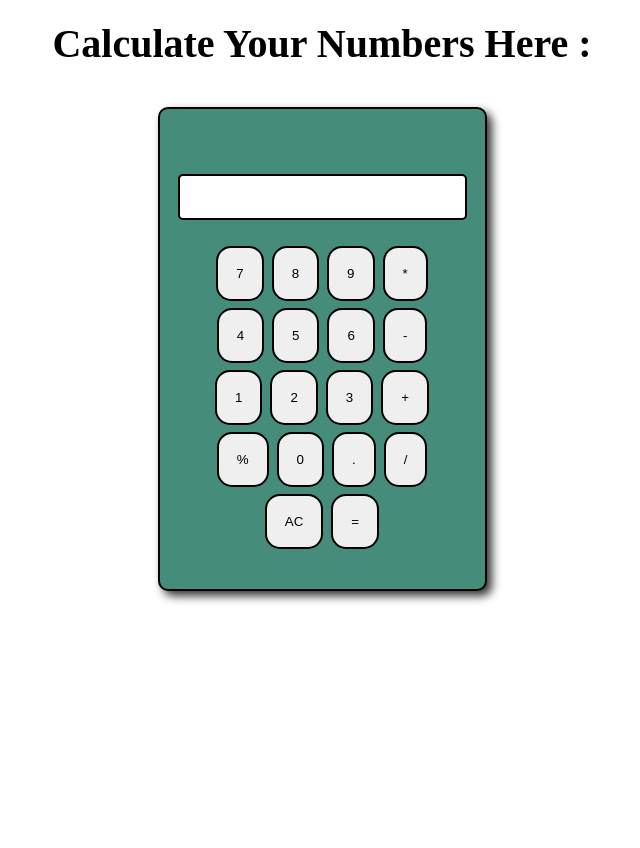
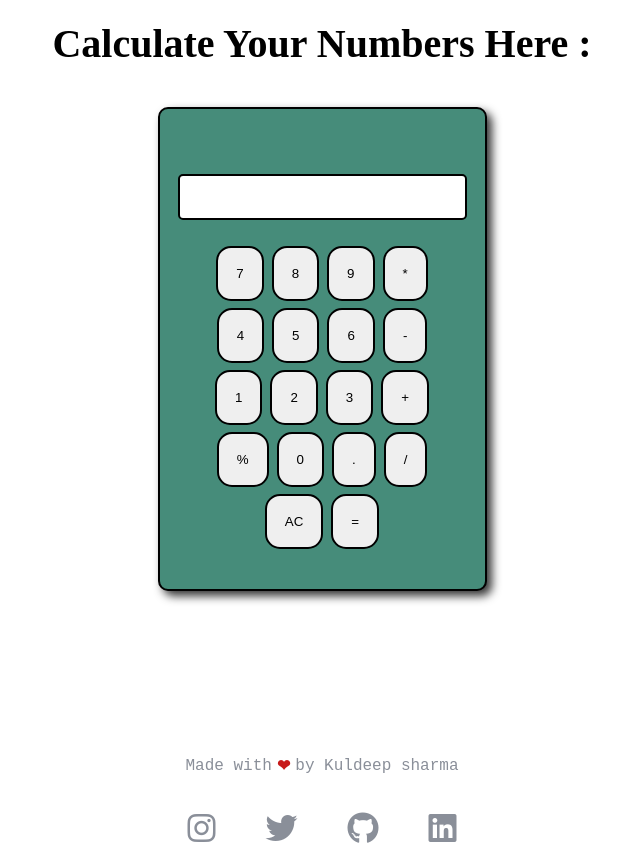
Before and after one commit to Kuldeep-Sharmaa/Calculator, a plain HTML site: page index.html in a window 1280 px wide. Shown: the whole page, without its empty margins (318-958 px from the left). Before the commit the page ends 800 px from the top, so only its background shows below. Drawn offline with Linux system fonts and the light colour scheme.

Commit message:
Add footer

```diff
--- a/index.html
+++ b/index.html
@@ -6,6 +6,10 @@
     <title>Calculator! Made by Kuldeep</title>
     <link rel="stylesheet" href="utlis.css" />
     <link rel="stylesheet" href="style.css" />
+    <link
+      rel="stylesheet"
+      href="https://cdnjs.cloudflare.com/ajax/libs/font-awesome/6.4.0/css/all.min.css"
+    />
   </head>
   <body>
     <h1 class="head">Calculate Your Numbers Here :</h1>
@@ -43,6 +47,36 @@
         <button class="button">=</button>
       </div>
     </div>
+    <footer>
+      <div class="love">
+        Made with<span class="art"> &#10084; </span> by Kuldeep sharma
+      </div>
+      <div class="icons">
+        <!-- instagram icon -->
+
+        <a href="https://www.instagram.com/rohan_.x01" target="_blank">
+          <i class="fa-brands fa-instagram"></i
+        ></a>
+
+        <!-- x icon -->
+
+        <a href="https://twitter.com/RohanKS140" target="_blank">
+          <i class="fa-brands fa-twitter"></i>
+        </a>
+
+        <!-- github icon -->
+
+        <a href="https://github.com/Kuldeep-Sharmaa" target="_blank">
+          <i class="fa-brands fa-github"></i
+        ></a>
+
+        <!-- linkedin icon -->
+
+        <a href="www.linkedin.com/in/kuldeep-sharma-a1540a286" target="_blank">
+          <i class="fa-brands fa-linkedin"></i>
+        </a>
+      </div>
+    </footer>
     <script src="script.js"></script>
   </body>
 </html>
--- a/style.css
+++ b/style.css
@@ -23,3 +23,30 @@
   border: 2px solid black;
   margin: 20px 0px;
 }
+
+.love {
+  display: flex;
+  justify-content: center;
+  margin-top: 20vh;
+  font-family: "Courier New";
+  align-items: center;
+  color: #8a8f99;
+}
+
+.art {
+  margin: 5px;
+  font-weight: 800;
+  color: rgb(199, 25, 25);
+}
+
+.icons {
+  display: flex;
+  justify-content: center;
+  font-size: 2rem;
+  margin-top: 30px;
+}
+
+.icons a {
+  color: #8a8f99;
+  margin: 0px 25px;
+}
```
